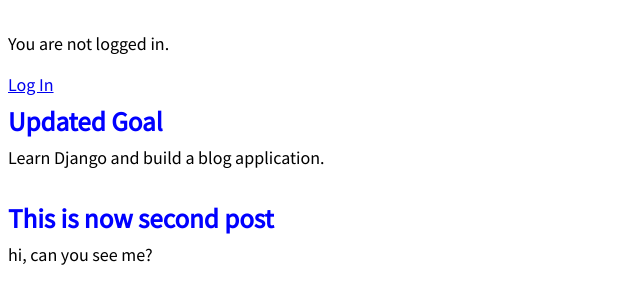
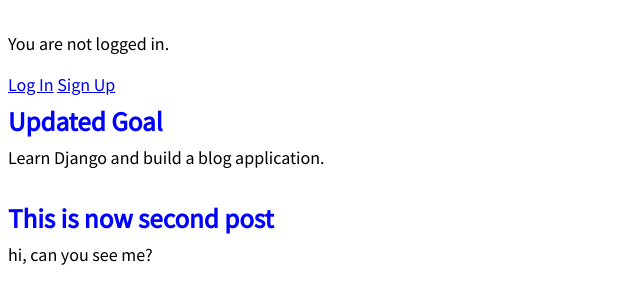
Before and after one commit to theshameem/Django-For-Beginners, a Django app: page / in a window 1280 px wide. Shown: the part 102-406 px from the top of the page, without its empty margins (0-640 px from the left). Run offline with Django 3.2, Linux system fonts and the light colour scheme; data comes from the database, SQL or seed files in the repository; both versions use the stored data as it was after the commit.

Commit message:
Update on Sign Up

```diff
--- a/blog/templates/base.html
+++ b/blog/templates/base.html
@@ -23,6 +23,7 @@
     {% else %}
       <p>You are not logged in.</p>
       <a href="{% url 'login' %}">Log In</a>
+      <a href="{% url 'signup' %}">Sign Up</a>
     {% endif %}
     <div>
         {% block content %}
```
Also changed, not shown: blog/db.sqlite3.
